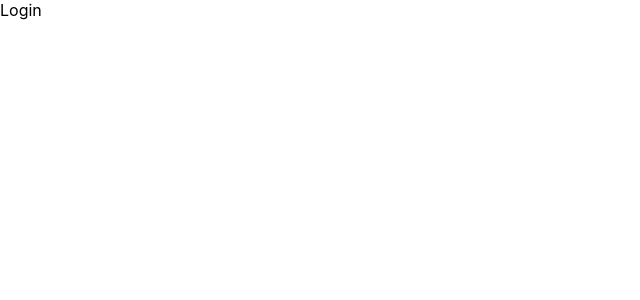
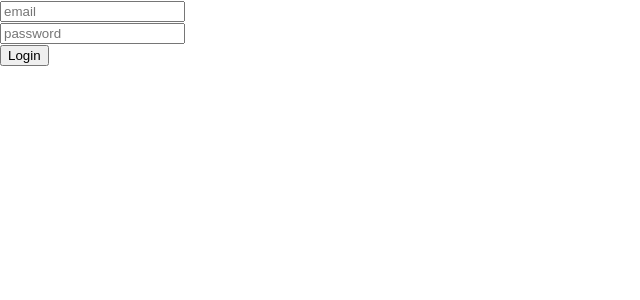
Before and after one commit to ay690/FJP6_part_2, a React (Create React App) app in the folder module_4/react/reel-app/: page /login in a window 1280 px wide. Shown: the top 300 px of the page, without its empty margins (0-640 px from the left). Built offline with nearby package versions, Linux system fonts and the light colour scheme.

Commit message:
Login sample

```diff
--- a/module_4/react/reel-app/package.json
+++ b/module_4/react/reel-app/package.json
@@ -6,6 +6,7 @@
     "@testing-library/jest-dom": "^5.16.4",
     "@testing-library/react": "^13.3.0",
     "@testing-library/user-event": "^13.5.0",
+    "firebase": "^9.9.0",
     "react": "^18.2.0",
     "react-dom": "^18.2.0",
     "react-router-dom": "^5.3.1",
--- a/module_4/react/reel-app/src/components/Login.jsx
+++ b/module_4/react/reel-app/src/components/Login.jsx
@@ -1,14 +1,29 @@
-
-
-
-
-
+import { useState } from "react"
 
 
 function Login(){
+    const [email,setEmail] = useState("");
+    const [password,setPassword] = useState("");
+
+    const trackEmail = function(e){
+        setEmail(e.target.value);
+    }
+
+    const trackPassword = function(e){
+        setPassword(e.target.value);
+    }
+
+    const printDetails = function(){
+        alert(email + " " + password)
+    }
+
     return (
         <>
-            Login
+            <input type="email" onChange={trackEmail}  placeholder="email" />
+            <br></br>
+            <input type="password" onChange={trackPassword} placeholder="password" />
+            <br></br>
+            <button type="click" onClick={printDetails}>Login</button>
         </>
     )
 }
```
Also changed, not shown: module_4/react/reel-app/src/firebase.js (added, +17 -0 lines), 1 other file (tests, documents, lock files or other folders).
